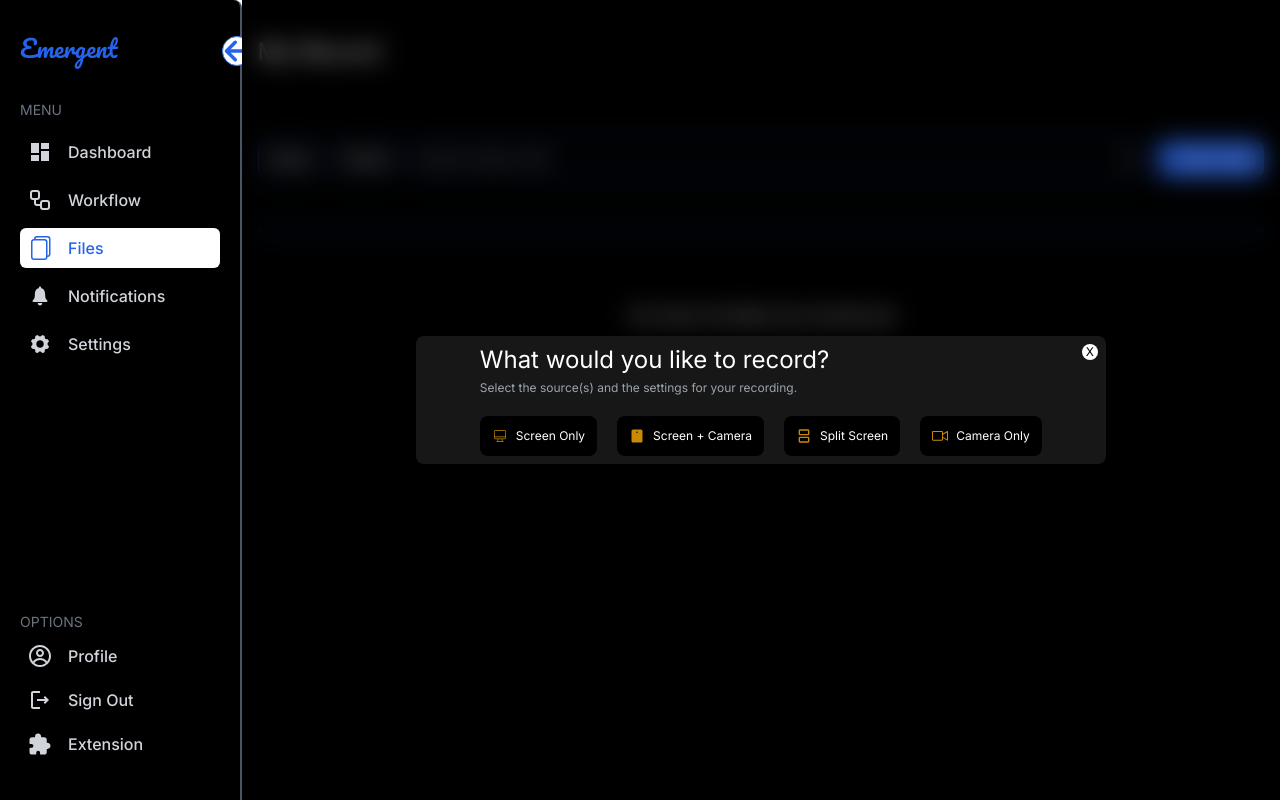
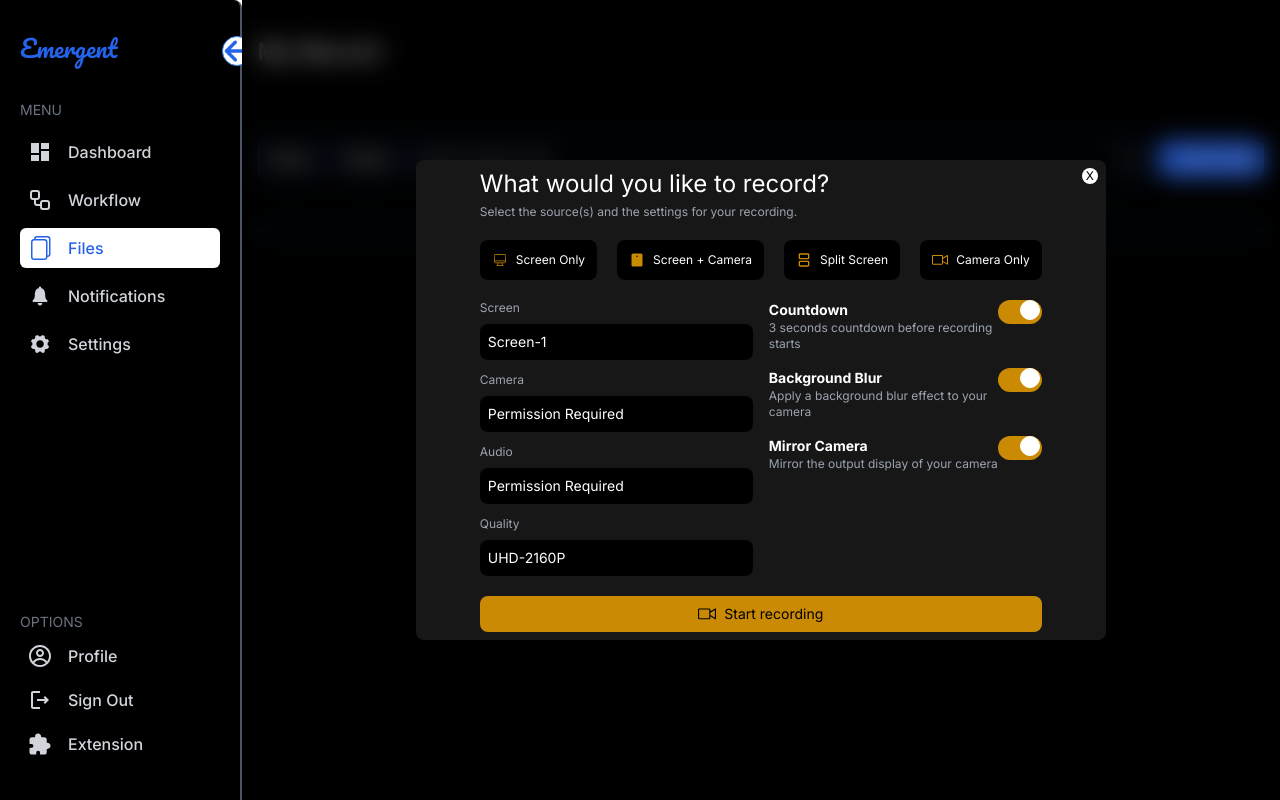
Before and after one commit to smart-art-editor/art-editor, a Next.js app: page /dashboard/files in a window 1280 px wide. Both pictures are taken after a click on the button "New Video". Built offline with nearby package versions, Linux system fonts and the light colour scheme.

Commit message:
recording dialog component ui

```diff
--- a/components/RecordingDialog.tsx
+++ b/components/RecordingDialog.tsx
@@ -1,5 +1,5 @@
 'use client'
-import React from 'react';
+import React,{useState} from 'react';
 import { useSearchParams } from 'next/navigation';
 import {useRef,useEffect} from 'react';
 import { CiDesktop } from "react-icons/ci";
@@ -13,6 +13,9 @@ type RecordingDialogProps = {
 };
 
 const RecordingDialog:React.FC<RecordingDialogProps> = ({open,onClose}) => {
+    const [countdownChecked,setCountdownChecked] = useState(true)
+    const [bgBlurChecked,setbgBlurChecked] = useState(true)
+    const [mirrorCameraChecked,setmirrorCameraChecked] = useState(true)
 
     return (
         <div className={`${open ? '': 'invisible'} w-[100%]  rounded-sm absolute top-0 h-full backdrop-filter backdrop-brightness-75 backdrop-blur-md  flex items-center justify-center`}>
@@ -21,23 +24,84 @@ const RecordingDialog:React.FC<RecordingDialogProps> = ({open,onClose}) => {
             <h1 className='text-2xl'>What would you like to record?</h1>
             <p className='text-xs text-gray-400 mt-1'>Select the source(s) and the settings for your recording.</p>
             <div className='flex items-center justify-around gap-5 mt-5 flex-wrap'>
-                <div className='flex items-center gap-2 bg-black p-3 rounded-lg'>
+                <div className='flex items-center gap-2 bg-black p-3 rounded-lg cursor-pointer'>
                     <CiDesktop className='text-yellow-600'/>
                     <span className='text-xs'>Screen Only</span>
                 </div>
-                <div className='flex items-center gap-2 bg-black p-3 rounded-lg'>
+                <div className='flex items-center gap-2 bg-black p-3 rounded-lg cursor-pointer'>
                     <PiDeviceTabletCameraFill className='text-yellow-600'/>
                     <span className='text-xs'>Screen + Camera</span>
                 </div>
-                <div className='flex items-center gap-2 bg-black p-3 rounded-lg'>
+                <div className='flex items-center gap-2 bg-black p-3 rounded-lg cursor-pointer'>
                     <MdSplitscreen className='text-yellow-600'/>
                     <span className='text-xs'>Split Screen</span>
                 </div>
-                <div className='flex items-center gap-2 bg-black p-3 rounded-lg'>
+                <div className='flex items-center gap-2 bg-black p-3 rounded-lg cursor-pointer'>
                     <GoDeviceCameraVideo className='text-yellow-600'/>
                     <span className='text-xs'>Camera Only</span>
                 </div>
             </div>
+            <div className='flex  mt-5 gap-4'>
+                <div className='flex flex-col gap-3  basis-3/6'>
+                    <div className='flex flex-col'>
+                        <p className='text-xs text-gray-400'>Screen</p>
+                        <div className='bg-black px-2 py-2 rounded-lg mt-2 text-sm'>Screen-1</div>
+                    </div>
+                    <div className='flex flex-col '>
+                        <p className='text-xs text-gray-400'>Camera</p>
+                        <div className='bg-black px-2 py-2 rounded-lg mt-2 text-sm'>Permission Required</div>
+                    </div>
+                    <div className='flex flex-col'>
+                        <p className='text-xs text-gray-400'>Audio</p>
+                        <div className='bg-black px-2 py-2 rounded-lg mt-2 text-sm'>Permission Required</div>
+                    </div>
+                    <div className='flex flex-col'>
+                        <p className='text-xs text-gray-400'>Quality</p>
+                        <div className='bg-black px-2 py-2 rounded-lg mt-2 text-sm'>UHD-2160P</div>
+                    </div>
+                </div>
+                <div className=' basis-3/6 flex flex-col gap-4'>
+                  <div className='flex'>
+                    <div>
+                        <p className='text-sm font-bold'>Countdown</p>
+                        <p className='text-xs text-gray-400'>3 seconds countdown before recording starts</p>
+                    </div>
+                    <div>
+                        <label className='relative inline-flex cursor-pointer items-center'>
+                            <input type='checkbox' className='peer sr-only' checked={countdownChecked} onChange={()=>setCountdownChecked(!countdownChecked)}/>
+                            <div className="h-6 w-11 rounded-full border-gray-600 bg-gray-600 after:absolute after:start-[2px] after-top-0.5 after:h-5 after:w-5 after:rounded-full after:border  after:border-gray-300 after:bg-white after:transition-all after:content-[''] peer-checked:bg-yellow-600 peer-checked:after:translate-x-full peer-checked:after:border-white rtl:peer-checked:after:-translate-x-full"></div>
+                        </label>
+                    </div>
+                  </div>
+                  {/**second */}
+                  <div className='flex'>
+                    <div>
+                        <p className='text-sm font-bold'>Background Blur</p>
+                        <p className='text-xs text-gray-400'>Apply a background blur effect to your camera</p>
+                    </div>
+                    <div>
+                        <label className='relative inline-flex cursor-pointer items-center'>
+                            <input type='checkbox' className='peer sr-only' checked={bgBlurChecked} onChange={()=>setbgBlurChecked(!bgBlurChecked)}/>
+                            <div className="h-6 w-11 rounded-full border-gray-600 bg-gray-600 after:absolute after:start-[2px] after-top-0.5 after:h-5 after:w-5 after:rounded-full after:border  after:border-gray-300 after:bg-white after:transition-all after:content-[''] peer-checked:bg-yellow-600 peer-checked:after:translate-x-full peer-checked:after:border-white rtl:peer-checked:after:-translate-x-full"></div>
+                        </label>
+                    </div>
+                  </div>
+                  {/**third */}
+                  <div className='flex'>
+                    <div>
+                        <p className='text-sm font-bold'>Mirror Camera</p>
+                        <p className='text-xs text-gray-400'>Mirror the output display of your camera</p>
+                    </div>
+                    <div>
+                        <label className='relative inline-flex cursor-pointer items-center'>
+                            <input type='checkbox' className='peer sr-only' checked={mirrorCameraChecked} onChange={()=>setmirrorCameraChecked(!mirrorCameraChecked)}/>
+                            <div className="h-6 w-11 rounded-full border-gray-600 bg-gray-600 after:absolute after:start-[2px] after-top-0.5 after:h-5 after:w-5 after:rounded-full after:border  after:border-gray-300 after:bg-white after:transition-all after:content-[''] peer-checked:bg-yellow-600 peer-checked:after:translate-x-full peer-checked:after:border-white rtl:peer-checked:after:-translate-x-full"></div>
+                        </label>
+                    </div>
+                  </div>
+                </div>
+            </div>
+            <button className='bg-yellow-600 text-black rounded-lg p-2 mt-5 flex items-center justify-center'> <GoDeviceCameraVideo className='mr-2 text-lg'/> <span className='text-sm'>Start recording</span></button>
            </div>
         </div>
     )
```
